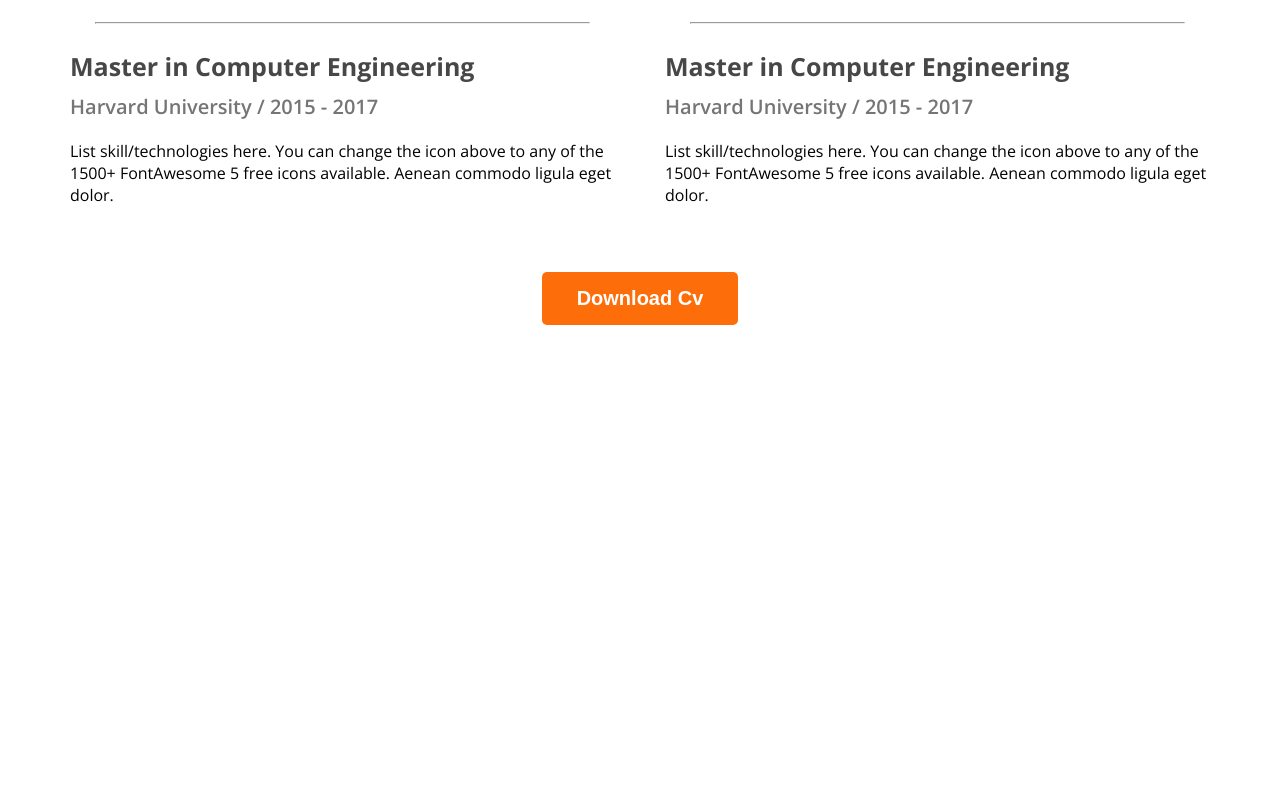
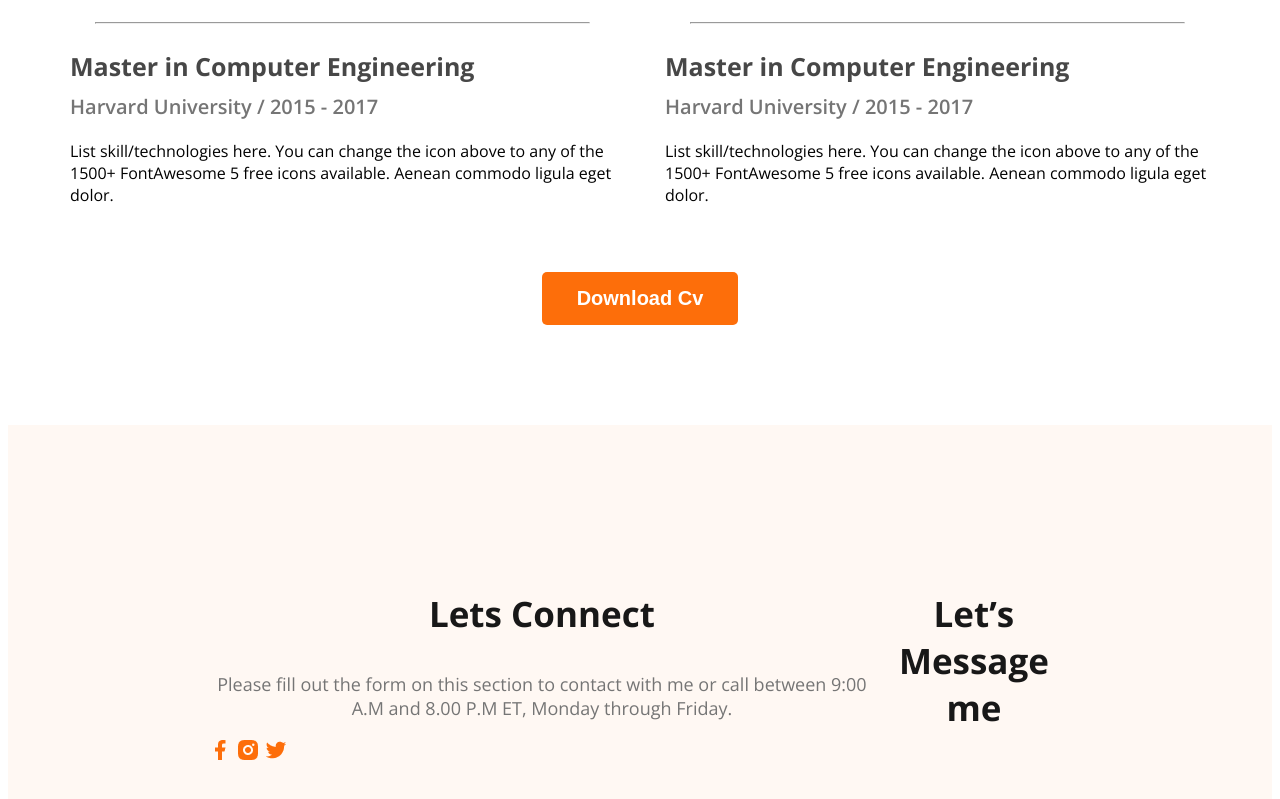
Before and after one commit to Tariqul5288/DeveloperPortFolio, a plain HTML site: page index.html in a window 1280 px wide. Shown: the part 2825-3624 px from the top of the page. Before the commit the page ends 3158 px from the top, so only its background shows below. Drawn offline with nearby package versions, Linux system fonts and the light colour scheme.

Commit message:
footer section work in progress

```diff
--- a/index.html
+++ b/index.html
@@ -152,7 +152,22 @@
     </section>
 </main>
 <footer>
+    <div class="footer-column">
+        <h3 class="section-title">Lets Connect</h3>
+        <p class="section-description">Please fill out the form on this section to contact with me or call between 9:00
+            A.M and 8.00 P.M ET, Monday through Friday.</p>
+        <div class="social-links">
+            <a href=""><img src="/images/icons/facebook.png" alt=""></a>
+            <a href=""><img src="/images/icons/insta.png" alt=""></a>
+            <a href=""><img src="/images/icons/twitter.png" alt=""></a>
+        </div>
 
+
+    </div>
+    <div class="footer-column">
+        <h3 class="section-title">Let’s Message me</h3>
+
+    </div>
 </footer>
 
 <body>
--- a/styles.css
+++ b/styles.css
@@ -199,3 +199,10 @@ main section {
     text-align: center;
     margin-top: 50px;
 }
+
+footer {
+    display: flex;
+    background: #FFF8F3;
+    padding: 130px 200px;
+    margin-top: 100px;
+}
```
